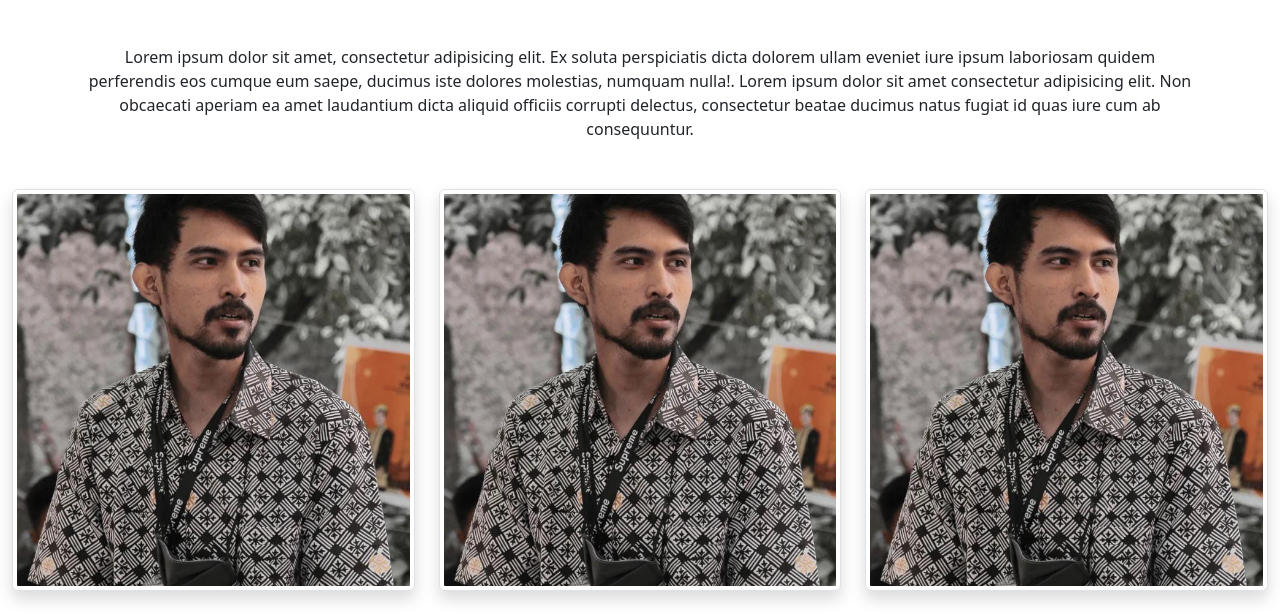
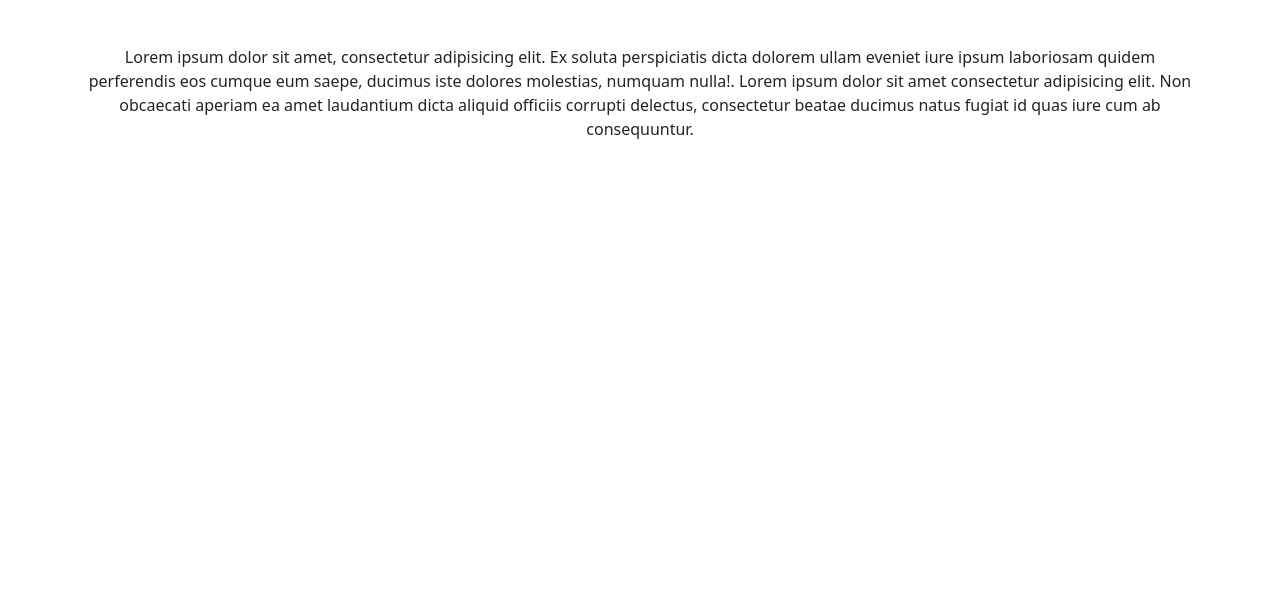
Before and after one commit to kansdev/pemrograman-web, a plain HTML site: page latihan_3/index.html in a window 1280 px wide. Shown: the part 643-1258 px from the top of the page. After the commit the page ends 832 px from the top, so only its background shows below. Drawn offline with Linux system fonts and the light colour scheme.

```diff
--- a/latihan_3/index.html
+++ b/latihan_3/index.html
@@ -80,17 +80,7 @@
                         officiis corrupti delectus, consectetur beatae ducimus natus fugiat id quas iure cum ab consequuntur.</p>
                 </div>
             </div>
-            <div class="row mb-4">
-                <div class="col-sm-4">
-                    <img class="img-thumbnail shadow" src="image/foto.jpg" alt="">
-                </div>
-                <div class="col-sm-4 mr-2">
-                    <img class="img-thumbnail shadow" src="image/foto.jpg" alt="">
-                </div>
-                <div class="col-sm-4">
-                    <img class="img-thumbnail shadow" src="image/foto.jpg" alt="">
-                </div>
-            </div>
+
         </div>
     </section>
 
```
